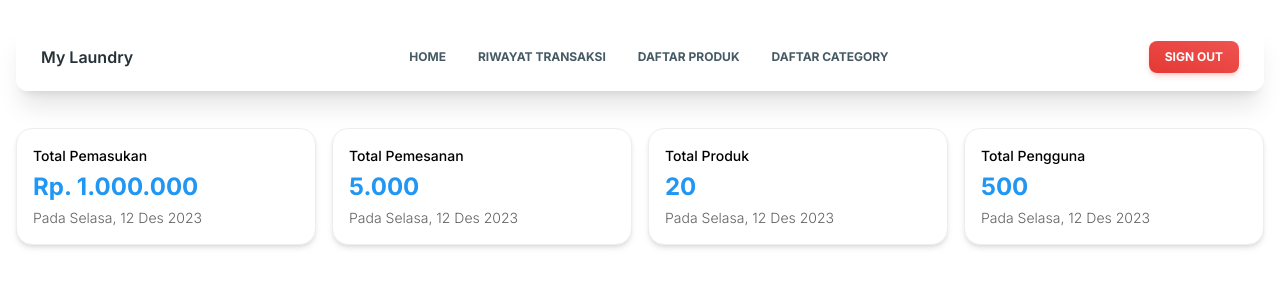
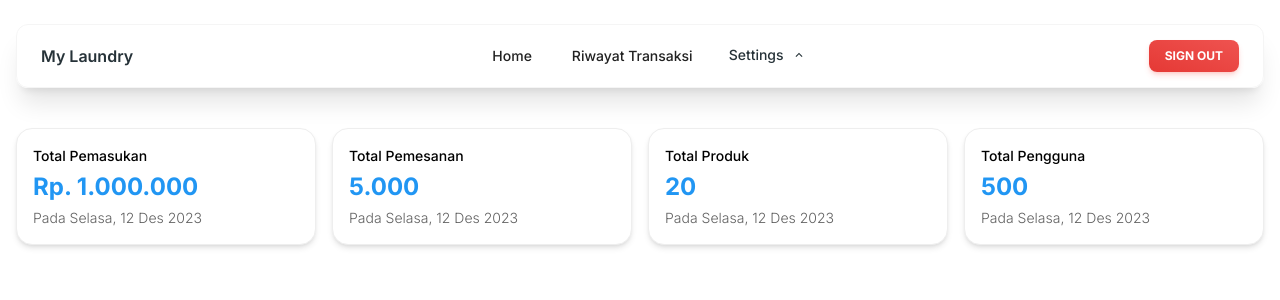
Before and after one commit to JuanAntonioV/capstone-project-frontend, a React (Vite) app: page / in a window 1280 px wide. Shown: the top 300 px of the page. Built offline with nearby package versions, Linux system fonts and the light colour scheme; what react-auth-kit would draw is missing.

Commit message:
Refactor MainNavbar and NavMenuLists components

```diff
--- a/src/components/headers/MainNavbar.jsx
+++ b/src/components/headers/MainNavbar.jsx
@@ -26,7 +26,7 @@ export default function MainNavbar() {
 
     return (
         <header className='fixed left-0 z-50 w-full px-4 top-6'>
-            <Navbar className='w-full px-6 py-3 mx-auto border shadow-xl max-w-7xl'>
+            <Navbar className='w-full px-6 py-3 mx-auto border border-gray-100 shadow-xl max-w-7xl'>
                 <div className='flex items-center justify-between text-blue-gray-900'>
                     <Link to='/'>
                         <Typography
--- a/src/components/headers/NavMenuLists.jsx
+++ b/src/components/headers/NavMenuLists.jsx
@@ -1,38 +1,168 @@
-import { Button } from '@material-tailwind/react';
+import {
+    Button,
+    Collapse,
+    ListItem,
+    Menu,
+    MenuHandler,
+    MenuList,
+    Typography,
+} from '@material-tailwind/react';
+import { useState } from 'react';
+import {
+    MdCategory,
+    MdDashboardCustomize,
+    MdKeyboardArrowUp,
+    MdOutlineSecurity,
+} from 'react-icons/md';
 import { NavLink } from 'react-router-dom';
+import { FaUser } from 'react-icons/fa';
+import { FaUsersGear } from 'react-icons/fa6';
 
 export default function NavMenuLists() {
+    const [isMenuOpen, setIsMenuOpen] = useState(false);
+    const [isMobileMenuOpen, setIsMobileMenuOpen] = useState(false);
+
     const menus = [
         {
             title: 'Home',
             to: '/',
+            subMenus: [],
         },
         {
             title: 'Riwayat Transaksi',
             to: '/riwayat-transaksi',
+            subMenus: [],
+        },
+        {
+            title: 'Settings',
+            to: '/settings',
+            subMenus: [
+                {
+                    title: 'Akun Saya',
+                    description: 'Edit Profil dan Ubah Password',
+                    icon: <FaUser size={20} />,
+                    to: '/settings/akun-saya',
+                },
+                {
+                    title: 'Admin',
+                    description: 'Tambah dan Edit Admin',
+                    icon: <FaUsersGear size={20} />,
+                    to: '/settings/admin',
                 },
                 {
                     title: 'Daftar Produk',
-            to: '/daftar-produk',
+                    description: 'Tambah dan Edit Produk',
+                    icon: <MdDashboardCustomize size={20} />,
+                    to: '/settings/daftar-produk',
                 },
                 {
-            title: 'Daftar Category',
-            to: '/daftar-category',
+                    title: 'Daftar Kategori',
+                    description: 'Tambah dan Edit Kategori',
+                    icon: <MdCategory size={20} />,
+                    to: '/settings/daftar-kategori',
+                },
+                {
+                    title: 'Roles',
+                    description: 'Tambah dan Edit Roles',
+                    icon: <MdOutlineSecurity size={20} />,
+                    to: '/settings/roles',
+                },
+            ],
         },
     ];
 
     return (
         <ul className='flex flex-col gap-2 pb-3 list-none lg:pb-0 lg:flex-row lg:ml-auto'>
-            {menus.map((menu, index) => (
-                <li key={index} className='first:mt-6 lg:first:mt-0'>
+            {menus.map((menu, index) =>
+                menu.subMenus.length > 0 ? (
+                    <li key={index}>
+                        <Menu
+                            open={isMenuOpen}
+                            handler={setIsMenuOpen}
+                            offset={{ mainAxis: 20 }}
+                            placement='bottom'
+                            allowHover={true}
+                        >
+                            <MenuHandler>
+                                <Typography
+                                    as={'div'}
+                                    variant='small'
+                                    className='font-medium'
+                                >
+                                    <ListItem
+                                        className='flex items-center gap-2 py-2 pr-4 font-medium'
+                                        selected={
+                                            isMenuOpen || isMobileMenuOpen
+                                        }
+                                        onClick={() =>
+                                            setIsMobileMenuOpen((cur) => !cur)
+                                        }
+                                    >
+                                        {menu.title}
+                                        <MdKeyboardArrowUp
+                                            className={`ml-auto ${
+                                                isMenuOpen || isMobileMenuOpen
+                                                    ? 'transform rotate-180'
+                                                    : ''
+                                            }`}
+                                        />
+                                    </ListItem>
+                                </Typography>
+                            </MenuHandler>
+                            <MenuList className='hidden max-w-screen-xl rounded-xl lg:block'>
+                                <ul className='grid grid-cols-2 outline-none gap-y-4 gap-x-6 outline-0'>
+                                    {menu.subMenus.map((subMenu, index) => (
+                                        <li key={index}>
+                                            <NavLink
+                                                to={subMenu.to}
+                                                className='flex gap-4 px-4 py-2 text-sm text-gray-700 rounded-md hover:bg-gray-100 hover:text-blue-gray-900'
+                                            >
+                                                <div className='flexCenter !bg-blue-gray-50 w-10 h-10 rounded text-gray-900'>
+                                                    {subMenu.icon}
+                                                </div>
+
+                                                <div className='flex flex-col gap-1'>
+                                                    <span className='font-medium text-gray-900'>
+                                                        {subMenu.title}
+                                                    </span>
+                                                    <span className='text-xs text-gray-500'>
+                                                        {subMenu.description}
+                                                    </span>
+                                                </div>
+                                            </NavLink>
+                                        </li>
+                                    ))}
+                                </ul>
+                            </MenuList>
+                        </Menu>
+                        <div className='block lg:hidden'>
+                            <Collapse open={isMobileMenuOpen}>
+                                <ul className='grid grid-cols-3 outline-none gap-y-2 outline-0'>
+                                    {menu.subMenus.map((subMenu, index) => (
+                                        <li key={index}>
+                                            <NavLink
+                                                to={subMenu.to}
+                                                className='px-4 py-2 text-sm text-gray-700 hover:bg-gray-100 hover:text-blue-gray-900'
+                                            >
+                                                {subMenu.title}
+                                            </NavLink>
+                                        </li>
+                                    ))}
+                                </ul>
+                            </Collapse>
+                        </div>
+                    </li>
+                ) : (
+                    <li key={index} className='flexCenter'>
                         <NavLink
                             to={menu.to}
-                        className='flex items-center p-3 text-xs font-bold leading-snug uppercase text-blue-gray-700 hover:opacity-75'
+                            className='px-4 py-2 text-sm font-medium text-gray-900 rounded-md hover:bg-gray-100 hover:text-blue-gray-900'
                         >
                             {menu.title}
                         </NavLink>
                     </li>
-            ))}
+                )
+            )}
             <li className='block mt-6 lg:hidden'>
                 <Button color='red' variant='gradient' fullWidth>
                     Sign Out
```
Lines whose indentation alone changed are shown as unchanged.
